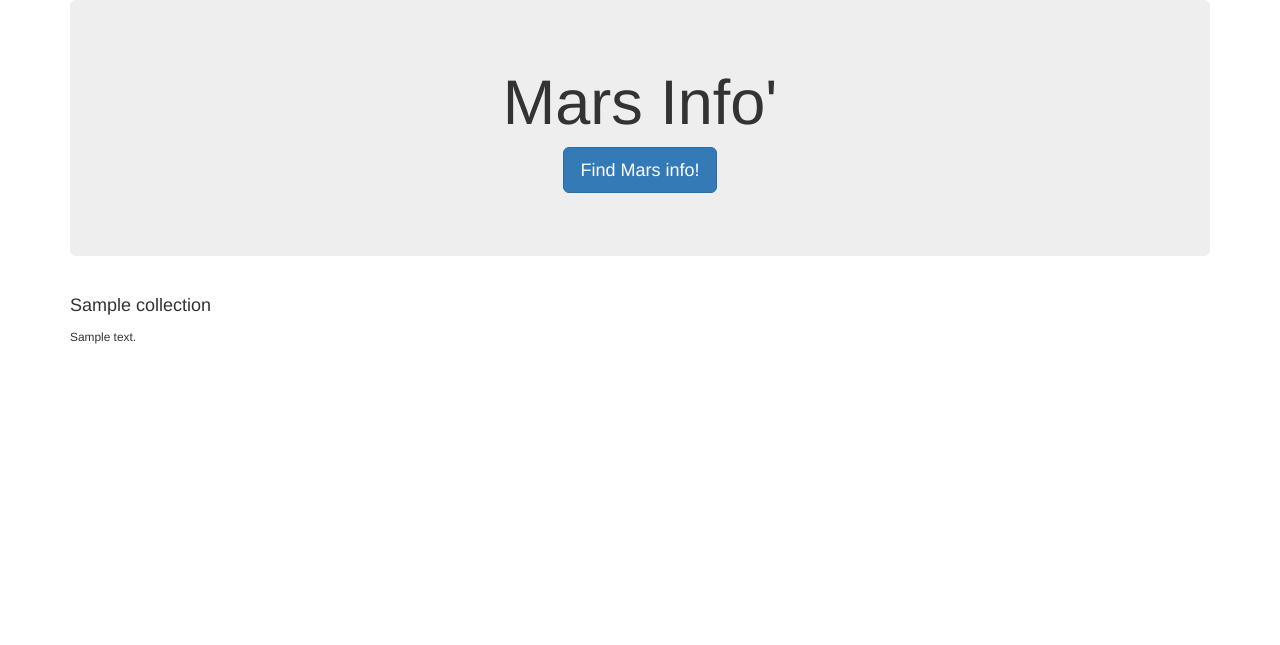
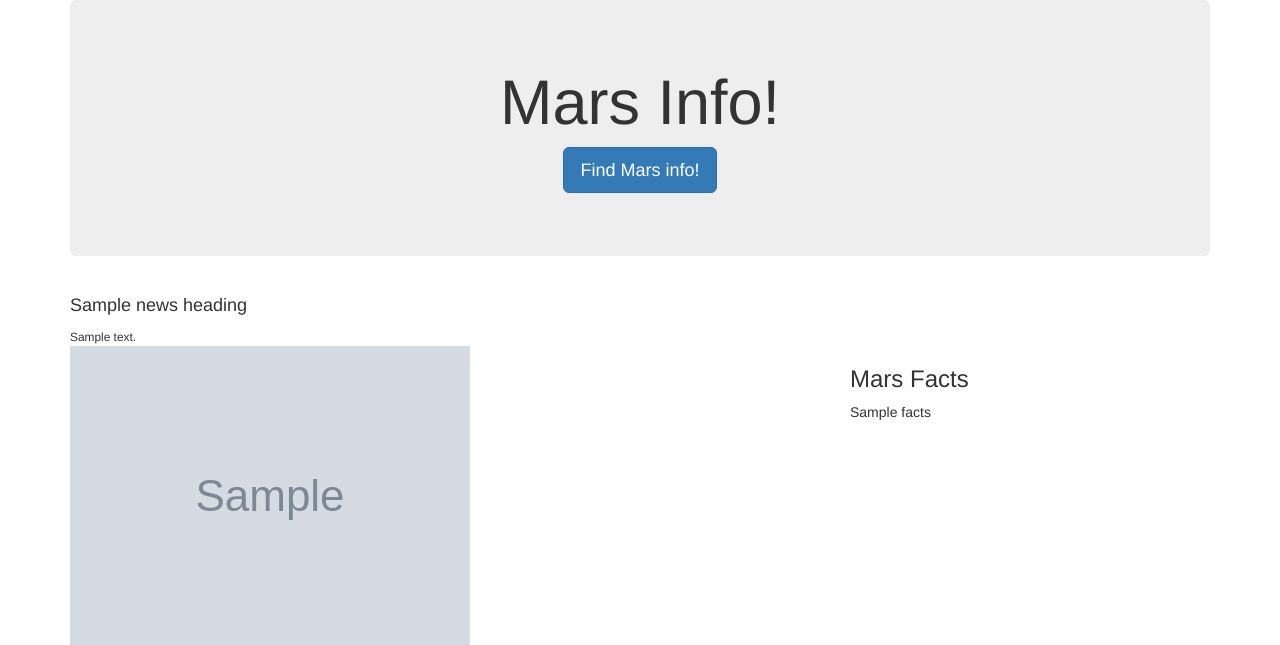
Before and after one commit to bhubh/web-scraping-challenge, a Flask app: page / in a window 1280 px wide. Shown: the top 645 px of the page. Before the commit the page ends 344 px from the top, so only its background shows below. Run offline with Flask 2, Linux system fonts and the light colour scheme; grey boxes marked "Sample" are stand-in pictures; a database or web service that is not in the repository returns one stand-in record (values such as "Sample title"); some libraries are stand-ins or nearby versions; grey boxes are pictures that could not be loaded.

Commit message:
more update

```diff
--- a/mission_to_mars/scrape_mars.py
+++ b/mission_to_mars/scrape_mars.py
@@ -103,5 +103,6 @@ def scrape():
 
 
     mars_collection["Hemispheres"] = image_list
+    browser.quit()
 
     return mars_collection
--- a/mission_to_mars/templates/index.html
+++ b/mission_to_mars/templates/index.html
@@ -13,21 +13,65 @@
   <div class="container">
 
     <div class="jumbotron text-center">
-      <h1>Mars Info'</h1>
+      <h1>Mars Info!</h1>
       <p><a class="btn btn-primary btn-lg" href="/scrape" role="button">Find Mars info!</a></p>
     </div>
 
-    <!-- Phone Listings -->
+    <!-- news Listings -->
     <div class="row" id="craiglist-listings">
       <div class="col-md-12">
-        <h4 class="heading">{{mars.News_Heading}} </h4>
-        <small>{{mars.News_Text}}</small>
+        <h4 class="heading">{{mars.News_Heading[0]}} </h4>
+        <small>{{mars.News_Text[0]}}</small>
 
 
 
       </div>
     </div>
 
+    <div class="row">
+        <div class="col-lg-8">
+
+         <img src="{{mars.Featured_Image}}">
+
+        </div>
+
+            <div class="col-lg-4">
+                <h3> Mars Facts</h3>
+
+             {{mars.Facts|safe}}
+
+            </div>
+
+
+
+
+      </div>
+
+      <div class="row">
+        <div class="col-lg-6">
+
+         <img src="{{mars.Hemispheres[0][image_url]}}">
+         <h3> {{mars.Hemispheres[0][title]}}</h3>
+
+        </div>
+
+            <div class="col-lg-6">
+
+
+                <img src="{{mars.Hemispheres[1][image_url]}}">
+                <h3> {{mars.Hemispheres[1][title]}}</h3>
+
+            </div>
+
+
+
+
+      </div>
+
+
+
+
+
   </div>
 </body>
 
```
Also changed, not shown: 1 other file.
